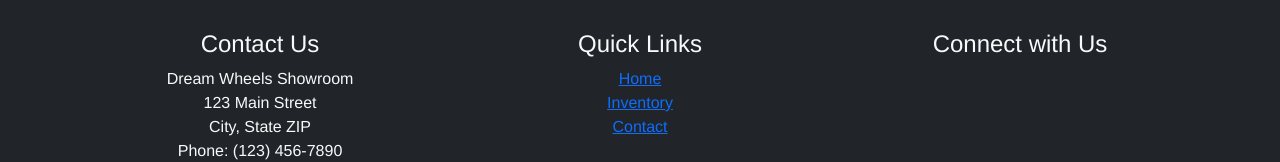
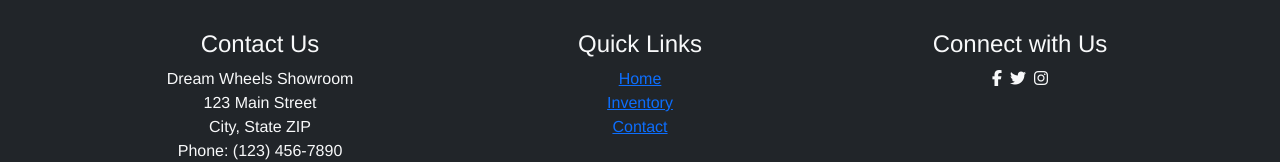
Before and after one commit to MuhammadMoeezKhan/CSC340-Dream-Wheels, a Vue app in the folder dream-wheels/: page / in a window 1280 px wide. Shown: the part 1059-1221 px from the top of the page. Built offline with nearby package versions, Linux system fonts and the light colour scheme.

Commit message:
main: added font-awesome and social media icons

```diff
--- a/dream-wheels/package.json
+++ b/dream-wheels/package.json
@@ -7,6 +7,7 @@
     "build": "vue-cli-service build"
   },
   "dependencies": {
+    "@fortawesome/fontawesome-free": "^6.4.2",
     "bootstrap": "^5.3.2",
     "core-js": "^3.8.3",
     "vue": "^3.2.13"
--- a/dream-wheels/src/App.vue
+++ b/dream-wheels/src/App.vue
@@ -26,6 +26,9 @@ export default {
 </script>
 
 <style>
+/* src/assets/css/app.css */
+@import '~@fortawesome/fontawesome-free/css/all.css';
+
 #app {
   font-family: Avenir, Helvetica, Arial, sans-serif;
   -webkit-font-smoothing: antialiased;
```
Also changed, not shown: 1 other file (tests, documents, lock files or other folders).
